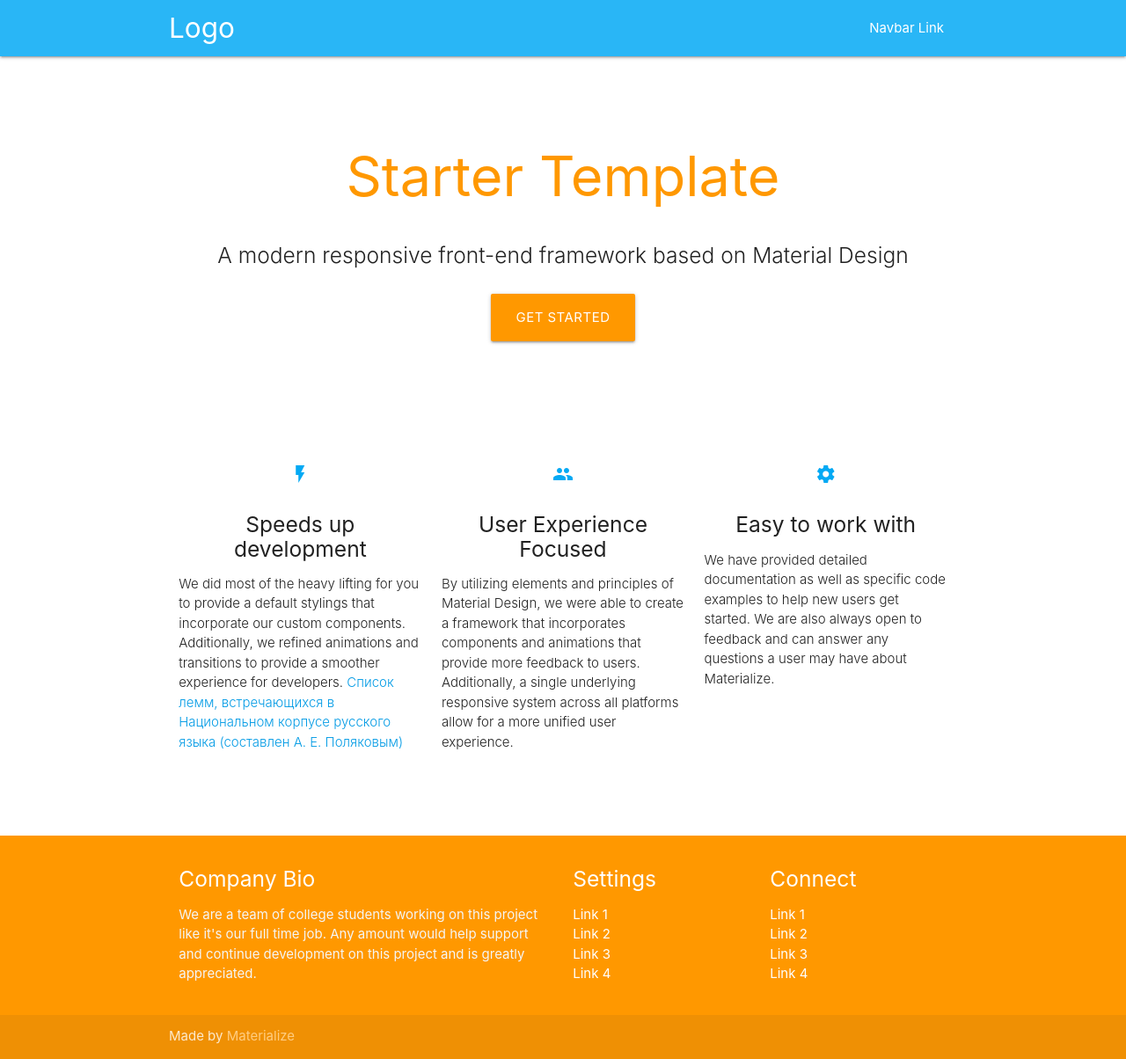
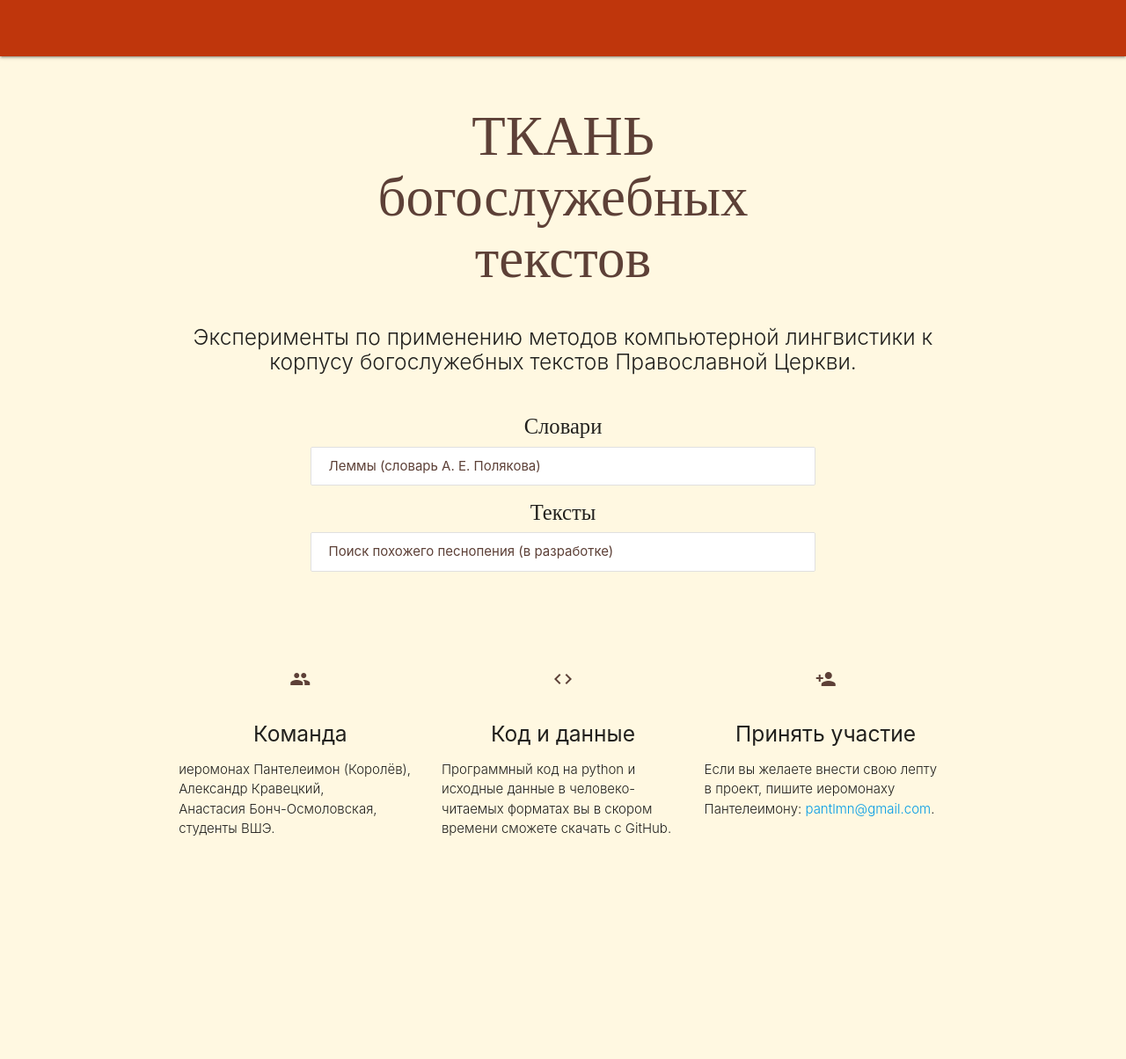
Before and after one commit to pantlmn/liturcorpora, a Django app: page / in a window 1280 px wide. Shown: the whole page at 88% size. After the commit the page ends 950 px from the top, so only its background shows below. Run offline with Django 3.2, Linux system fonts and the light colour scheme; some libraries are stand-ins or nearby versions.

Commit message:
заглавная страница

```diff
--- a/lc/rc_dic/static/rc_dic/style.css
+++ b/lc/rc_dic/static/rc_dic/style.css
@@ -27,7 +27,6 @@
 	font-weight: normal;
 	font-style: normal;
 }
-.csl {
+.csl-rc {
 	font-family: "Old Standard";
-	font-size:
 }
--- a/lc/rc_dic/templates/rc_dic/index.html
+++ b/lc/rc_dic/templates/rc_dic/index.html
@@ -6,8 +6,9 @@
     <link href="https://fonts.googleapis.com/icon?family=Material+Icons" rel="stylesheet">
     <link href="{% static 'rc_dic/materialize/css/materialize.min.css' %}" type="text/css" rel="stylesheet" media="screen,projection"/>
     <link href="{% static 'rc_dic/style.css' %}" type="text/css" rel="stylesheet"/>
+    <title>Леммы ruscorpora</title>
 </head>
-<body class="amber lighten-4">
+<body class="amber lighten-5">
 <nav>
     <div class="nav-wrapper row deep-orange darken-4">
         <div class="col s12 l8 offset-l2">
@@ -42,7 +43,7 @@
 <div class="col s12 m12 l8 offset-l2">
 <div class="collection flow-text">
     {% for lemma in lemmas %}
-        <a href="#!" class="collection-item csl brown-text text-darken-2">{{ lemma.lemma_rc }}</a>
+        <a href="#!" class="collection-item csl-rc brown-text text-darken-2">{{ lemma.lemma_rc }}</a>
     {% endfor %}
 </div>
 </div>
--- a/lc/rc_dic/templates/rc_dic/main_index.html
+++ b/lc/rc_dic/templates/rc_dic/main_index.html
@@ -9,76 +9,93 @@
   <!-- CSS  -->
   <link href="https://fonts.googleapis.com/icon?family=Material+Icons" rel="stylesheet">
   <link href="{% static 'rc_dic/materialize/css/materialize.min.css' %}" type="text/css" rel="stylesheet" media="screen,projection"/>
+  <link href="{% static 'rc_dic/style.css' %}" type="text/css" rel="stylesheet"/>
 </head>
-<body>
-  <nav class="light-blue lighten-1" role="navigation">
-    <div class="nav-wrapper container"><a id="logo-container" href="#" class="brand-logo">Logo</a>
-      <ul class="right hide-on-med-and-down">
+<body class="amber lighten-5">
+  <nav class="deep-orange darken-4" role="navigation">
+    <!-- <div class="nav-wrapper container"><a id="logo-container" href="#" class="brand-logo">pantlmn.ru</a> -->
+      <!-- <ul class="right hide-on-med-and-down">
         <li><a href="#">Navbar Link</a></li>
       </ul>
 
       <ul id="nav-mobile" class="sidenav">
         <li><a href="#">Navbar Link</a></li>
       </ul>
-      <a href="#" data-target="nav-mobile" class="sidenav-trigger"><i class="material-icons">menu</i></a>
+      <a href="#" data-target="nav-mobile" class="sidenav-trigger"><i class="material-icons">menu</i></a> -->
     </div>
   </nav>
   <div class="section no-pad-bot" id="index-banner">
     <div class="container">
-      <br><br>
-      <h1 class="header center orange-text">Starter Template</h1>
+      <h1 class="header center brown-text text-darken-2 csl-rc">ТКАНЬ<br />богослужебных<br>текстов</h1>
       <div class="row center">
-        <h5 class="header col s12 light">A modern responsive front-end framework based on Material Design</h5>
+        <h5 class="header col s12 light">Эксперименты по применению методов компьютерной лингвистики к корпусу богослужебных текстов Православной Церкви.</h5>
       </div>
-      <div class="row center">
-        <a href="http://materializecss.com/getting-started.html" id="download-button" class="btn-large waves-effect waves-light orange">Get Started</a>
-      </div>
-      <br><br>
-
+      <div class="row">
+          <div class="col s12 m8 l8 offset-l2 offset-m2">
+              <!-- <div class="center">
+                <a href="#!" class="btn-large waves-effect waves-light orange darken-2">Проверь свой словарный запас!</a>
+              </div> -->
+                <h5 class="center csl-rc">Словари</h5>
+                <div class="collection">
+                <a class="collection-item brown-text text-darken-2" href="/ruscorpora/lemmas">Леммы (словарь А. Е. Полякова)</a>
+                </div>
+                <h5 class="center csl-rc">Тексты</h5>
+                <div class="collection">
+                <a class="inactive collection-item brown-text text-darken-2" href="#!">Поиск похожего песнопения (в разработке)</a>
+                </div>
+            </div>
+      <div>
     </div>
   </div>
 
 
-  <div class="container">
-    <div class="section">
+  <!-- <div class="container">
+    <div class="section"> -->
 
       <!--   Icon Section   -->
       <div class="row">
+
         <div class="col s12 m4">
           <div class="icon-block">
-            <h2 class="center light-blue-text"><i class="material-icons">flash_on</i></h2>
-            <h5 class="center">Speeds up development</h5>
+            <h1 class="center brown-text text-darken-2"><i class="material-icons">group</i></h1>
+            <h5 class="center">Команда</h5>
 
-            <p class="light">We did most of the heavy lifting for you to provide a default stylings that incorporate our custom components. Additionally, we refined animations and transitions to provide a smoother experience for developers.
-                <a href="/ruscorpora/lemmas">Список лемм, встречающихся в Национальном корпусе русского языка (составлен А. Е. Поляковым)</a>
-            </p>
+              <ul class="light">
+                <li>иеромонах Пантелеимон (Королёв),</li>
+                <li>Александр Кравецкий,</li>
+                <li>Анастасия Бонч-Осмоловская,</li>
+                <li>студенты ВШЭ.</li>
+              </ul>
           </div>
         </div>
 
+
         <div class="col s12 m4">
           <div class="icon-block">
-            <h2 class="center light-blue-text"><i class="material-icons">group</i></h2>
-            <h5 class="center">User Experience Focused</h5>
+            <h1 class="center brown-text text-darken-2"><i class="material-icons">code</i></h1>
+            <h5 class="center">Код и данные</h5>
 
-            <p class="light">By utilizing elements and principles of Material Design, we were able to create a framework that incorporates components and animations that provide more feedback to users. Additionally, a single underlying responsive system across all platforms allow for a more unified user experience.</p>
+            <p class="light">Программный код на python и исходные данные в человеко-читаемых форматах вы в скором времени сможете скачать с GitHub.</p>
           </div>
         </div>
 
+
+
         <div class="col s12 m4">
           <div class="icon-block">
-            <h2 class="center light-blue-text"><i class="material-icons">settings</i></h2>
-            <h5 class="center">Easy to work with</h5>
+            <h1 class="center brown-text text-darken-2"><i class="material-icons">person_add</i></h1>
+            <h5 class="center">Принять участие</h5>
 
-            <p class="light">We have provided detailed documentation as well as specific code examples to help new users get started. We are also always open to feedback and can answer any questions a user may have about Materialize.</p>
+            <p class="light">Если вы желаете внести свою лепту в проект, пишите иеромонаху Пантелеимону: <a href="mailto:pantlmn@gmail.com">pantlmn@gmail.com</a>.</p>
           </div>
         </div>
       </div>
 
-    </div>
+    <!-- </div>
     <br><br>
-  </div>
+  </div> -->
 
-  <footer class="page-footer orange">
+  <!-- <footer class="page-footer orange">
     <div class="container">
       <div class="row">
         <div class="col l6 s12">
@@ -112,7 +129,7 @@
       Made by <a class="orange-text text-lighten-3" href="http://materializecss.com">Materialize</a>
       </div>
     </div>
-  </footer>
+  </footer> -->
 
 
   <!--  Scripts-->
```
